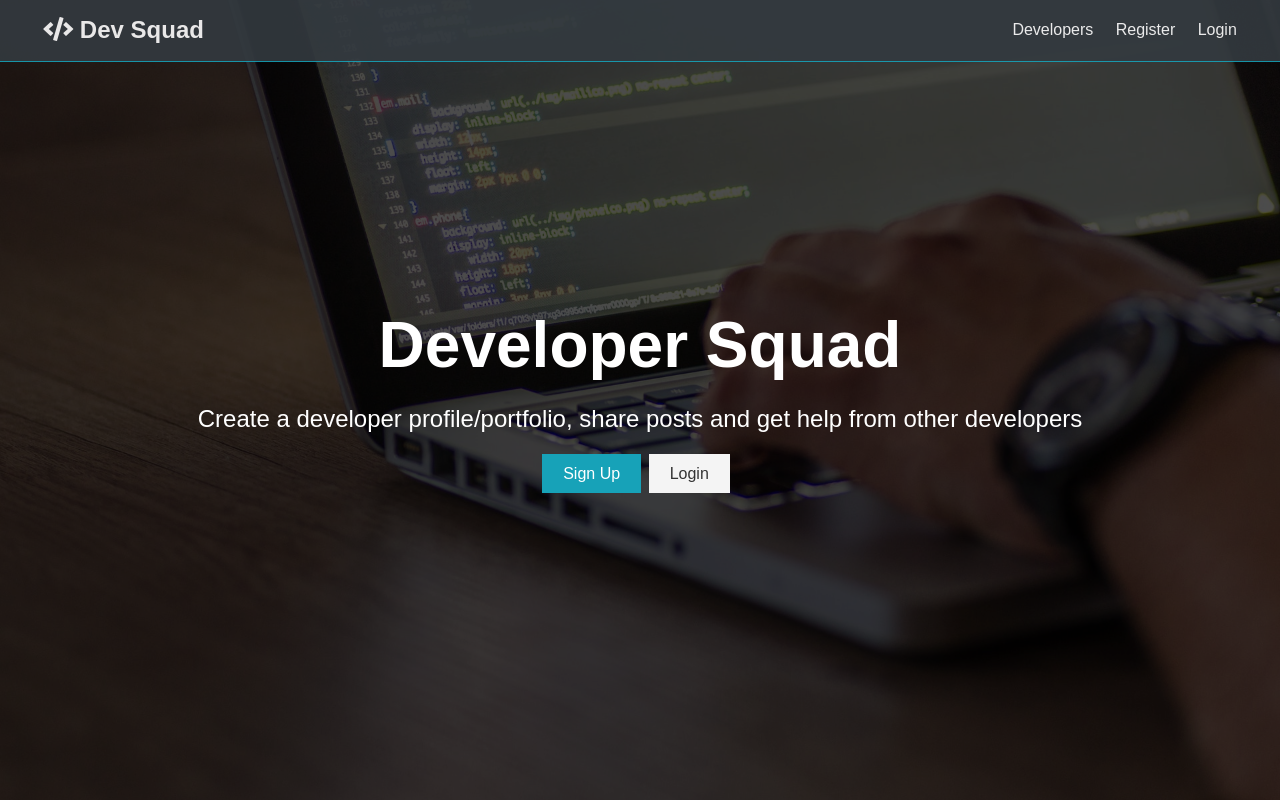
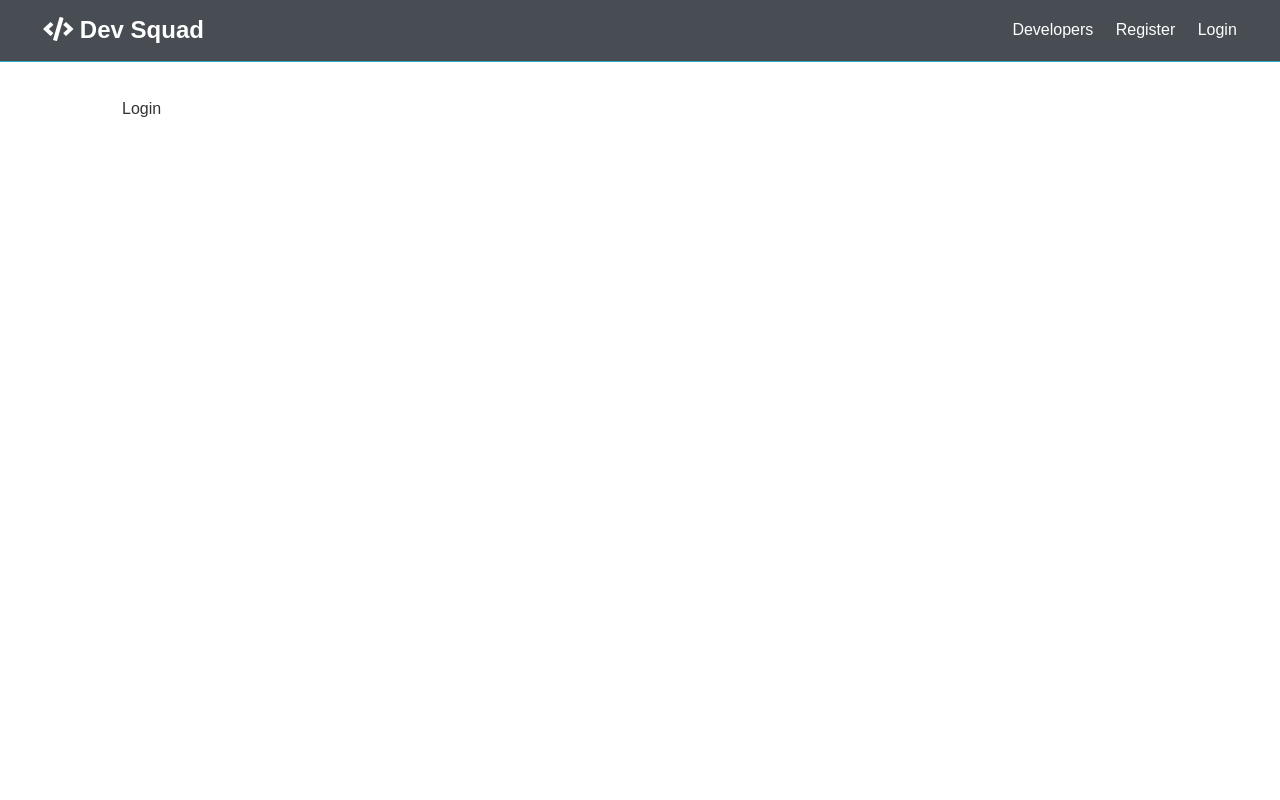
Before and after one commit to GregPetropoulos/Dev-Squad, a React (Create React App) app in the folder client/: page /login in a window 1280 px wide. Built offline with nearby package versions, Linux system fonts and the light colour scheme.

Commit message:
React Router setup with BrowserRouter, routes for Navbar and Landing page components, also added an auth folder in components with a Login.js and Register.js. I made a switch route for the register and login components.

```diff
--- a/client/src/App.js
+++ b/client/src/App.js
@@ -1,13 +1,26 @@
 import React, { Fragment } from 'react';
-import './App.css';
+import { BrowserRouter as Router, Route, Switch } from 'react-router-dom';
 import Navbar from './components/layout/Navbar';
 import Landing from './components/layout/Landing';
+import Register from './components/auth/Register';
+import Login from './components/auth/Login';
+
+import './App.css';
 
 const App = () => (
-  <Fragment>
-    <Navbar />
-    <Landing />
-  </Fragment>
+  <Router>
+    <Fragment>
+      <Navbar />
+
+      <Route exact path='/' component={Landing} />
+      <section className='container'>
+        <Switch>
+          <Route exact path='/register' component={ Register } />
+          <Route exact path='/login' component={ Login } />
+        </Switch>
+      </section>
+    </Fragment>
+  </Router>
 );
 
 export default App;
--- /dev/null
+++ b/client/src/components/auth/Login.js
@@ -0,0 +1,11 @@
+import React from 'react'
+
+const Login = () => {
+    return (
+        <div>
+            Login
+        </div>
+    )
+}
+
+export default Login
--- /dev/null
+++ b/client/src/components/auth/Register.js
@@ -0,0 +1,11 @@
+import React from 'react'
+
+const Register = () => {
+    return (
+        <div>
+            Register
+        </div>
+    )
+}
+
+export default Register
--- a/client/src/components/layout/Landing.js
+++ b/client/src/components/layout/Landing.js
@@ -1,22 +1,26 @@
-import React from 'react'
-
+import React from 'react';
+import { Link } from 'react-router-dom';
 const Landing = () => {
   return (
-        <section className="landing">
-        <div className="dark-overlay">
-          <div className="landing-inner">
-            <h1 className="x-large">Developer Squad</h1>
-            <p className="lead">
+    <section className='landing'>
+      <div className='dark-overlay'>
+        <div className='landing-inner'>
+          <h1 className='x-large'>Developer Squad</h1>
+          <p className='lead'>
             Create a developer profile/portfolio, share posts and get help from
             other developers
           </p>
-            <div className="buttons">
-              <a href="register.html" className="btn btn-primary">Sign Up</a>
-              <a href="login.html" className="btn btn-light">Login</a>
+          <div className='buttons'>
+            <Link to='/register' className='btn btn-primary'>
+              Sign Up
+            </Link>
+            <Link to='/login' className='btn btn-light'>
+              Login
+            </Link>
           </div>
         </div>
       </div>
     </section>
-    )
-}
+  );
+};
 export default Landing;
--- a/client/src/components/layout/Navbar.js
+++ b/client/src/components/layout/Navbar.js
@@ -1,18 +1,26 @@
-import React from 'react'
-
+import React from 'react';
+import { Link } from 'react-router-dom';
 const Navbar = () => {
   return (
-        <nav className="navbar bg-dark">
+    <nav className='navbar bg-dark'>
       <h1>
-          <a href="index.html"><i className="fas fa-code"></i> Dev Squad</a>
+        <Link to='/'>
+          <i className='fas fa-code'></i> Dev Squad
+        </Link>
       </h1>
       <ul>
-          <li><a href="profiles.html">Developers</a></li>
-          <li><a href="register.html">Register</a></li>
-          <li><a href="login.html">Login</a></li>
+        <li>
+          <a href='!#'>Developers</a>
+        </li>
+        <li>
+          <Link to='/register'>Register</Link>
+        </li>
+        <li>
+          <Link to='/login'>Login</Link>
+        </li>
       </ul>
     </nav>
-    )
-}
+  );
+};
 
 export default Navbar;
```
Lines whose indentation alone changed are shown as unchanged.
